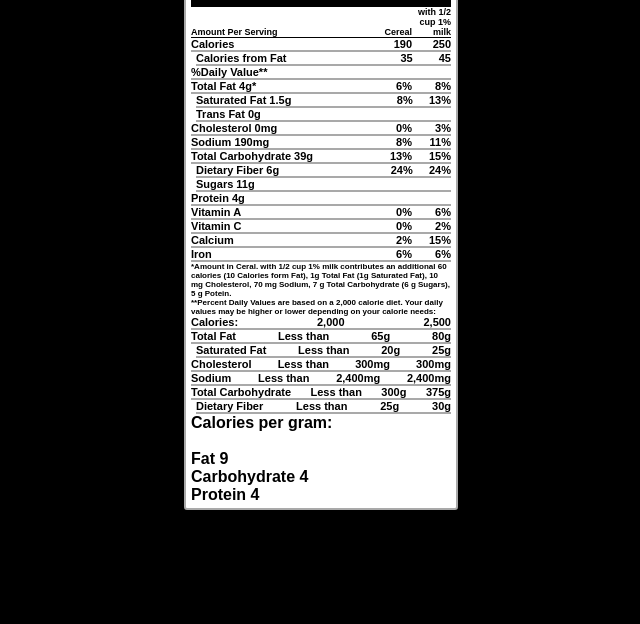
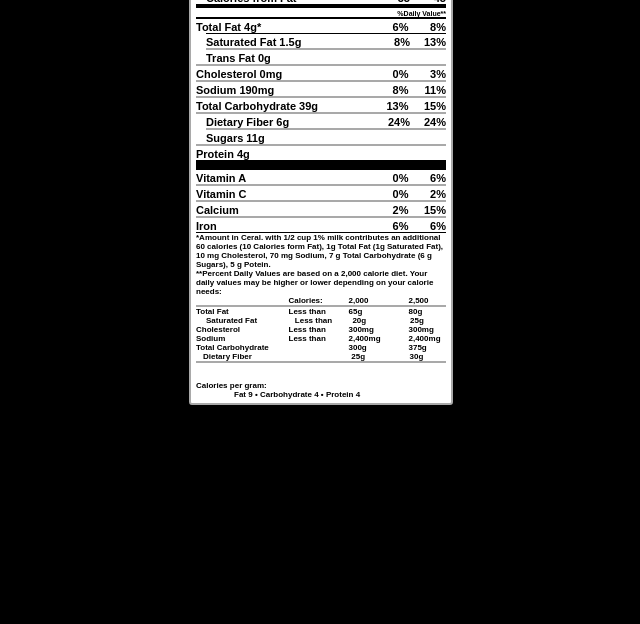
Before and after one commit to CherrySmejkal/FE17-CSS-DAY3-Smejkal-Giourtsevenis, a plain HTML site: page TGiourtsevenis/Intermediate exercises/Flexitarian/index.html in a window 1280 px wide. Shown: the part 176-800 px from the top of the page, without its empty margins (319-959 px from the left). Drawn offline with Linux system fonts and the light colour scheme.

Commit message:
(almost) completes intermediate exercise

```diff
--- a/TGiourtsevenis/Intermediate exercises/Flexitarian/css/style.css
+++ b/TGiourtsevenis/Intermediate exercises/Flexitarian/css/style.css
@@ -1,4 +1,4 @@
-*{
+* {
     margin: 0;
     padding: 0;
 }
@@ -6,40 +6,51 @@
 body {
     background-color: black;
     font-family: Arial, Helvetica, sans-serif;
-    font-weight:bold;
+    font-weight: bold;
 }
 
 header {
-    font-size: 22px;
     border-bottom: 10px solid black;
 }
 
-h1 {
+header h1 {
+    font-size: 28px;
     margin-bottom: 3px;
+}
+
+header div {
+    font-size: 11px;
 }
 
 p {
     font-size: 8px;
 }
 
+sup {
+    font-size: 15px;
+}
+
 .label {
     background-color: white;
-    width: 260px;
+    width: 250px;
     margin: auto;
-    margin-top: 100px;
+    margin-top: 45px;
     border: 2px solid darkgrey;
     padding: 0 5px;
     padding-bottom: 4px;
     border-radius: 3px;
 }
 
-.servings {
-    font-size: 13px;
-}
-
 .label-row {
     font-size: 11px;
     border-bottom: 2px solid darkgrey;
+    padding-top: 2px;
+    display: flex;
+    flex-wrap: wrap;
+    justify-content: space-between;
+}
+
+.label-rowb {
     display: flex;
     flex-wrap: wrap;
     justify-content: space-between;
@@ -53,11 +64,16 @@ p {
 .column-names {
     font-size: 9px;
     align-items: flex-end;
-    border-bottom: 1px solid black;
+    border-bottom: 2px solid black;
 }
 
 .category {
     flex-grow: 8;
+}
+
+.categoryb {
+    flex-grow: 3;
+    width: 10%;
 }
 
 .value {
@@ -68,12 +84,45 @@ p {
     text-align: right;
 }
 
+.middleb {
+    width: 15%;
+}
+
 .right {
     flex-grow: 0;
     width: 15%;
     text-align: right;
 }
 
+.rightb {
+    flex-grow: 0;
+    width: 15%;
+}
+
+.second-part div {
+    font-size: 8px;
+}
+
 .indent {
-    margin-left: 5px;
+    margin-left: 10px;
 }
+
+.bolder {
+    font-weight: bolder;
+}
+
+.indentb {
+    margin-left: 7px;
+}
+
+#daily {
+    flex-direction: row-reverse;
+    font-size: 7px;
+    font-weight: bolder;
+    border-top: 4px solid black;
+    border-bottom: 2px solid black;
+}
+
+#footer {
+    font-size: 8px;
+}
--- a/TGiourtsevenis/Intermediate exercises/Flexitarian/index.html
+++ b/TGiourtsevenis/Intermediate exercises/Flexitarian/index.html
@@ -11,8 +11,8 @@
     <section class="label">
       <header class="label-header">
         <h1>Nutrition Facts</h1>
-        <div class="servings">Serving Size 1 Cup (50g)</div>
-        <div class="servings">Servings Per Container 10</div>
+        <div>Serving Size 1 Cup (50g)</div>
+        <div>Servings Per Container 10</div>
       </header>
 
       <div class="label-row column-names">
@@ -21,50 +21,54 @@
         <div class="label-column value right">with 1/2 cup 1% milk</div>
       </div>
 
+      <div class="calories">
         <div class="label-row">
-        <div class="label-column category bold">Calories</div>
+          <div class="label-column category">Calories</div>
           <div class="label-column value middle">190</div>
           <div class="label-column value right">250</div>
         </div>
 
-      <div class="label-row indent">
+        <div class="label-row indent" style="border: none">
           <div class="label-column category">Calories from Fat</div>
           <div class="label-column value middle">35</div>
           <div class="label-column value right">45</div>
         </div>
+      </div>
 
-      <div class="label-row">%Daily Value**</div>
+      <div class="botb"></div>
 
-      <div class="label-row">
-        <div class="label-column category bold">Total Fat 4g*</div>
+      <div class="label-row" id="daily">%Daily Value**</div>
+
+      <div class="label-row" style="border: none;">
+        <div class="label-column category">Total Fat 4g*</div>
         <div class="label-column value middle">6%</div>
         <div class="label-column value right">8%</div>
       </div>
 
-      <div class="label-row indent">
+      <div class="label-row indent" style="border-top: 1px solid black;">
         <div class="label-column category">Saturated Fat 1.5g</div>
         <div class="label-column value middle">8%</div>
         <div class="label-column value right">13%</div>
       </div>
 
-      <div class="label-row indent">
+      <div class="label-row indent" style="border: none;">
         <div class="label-column category">Trans Fat 0g</div>
       </div>
 
-      <div class="label-row">
-        <div class="label-column category bold">Cholesterol 0mg</div>
+      <div class="label-row" style="border-top: 2px solid darkgray;">
+        <div class="label-column category">Cholesterol 0mg</div>
         <div class="label-column value middle">0%</div>
         <div class="label-column value right">3%</div>
       </div>
 
       <div class="label-row">
-        <div class="label-column category bold">Sodium 190mg</div>
+        <div class="label-column category">Sodium 190mg</div>
         <div class="label-column value middle">8%</div>
         <div class="label-column value right">11%</div>
       </div>
 
       <div class="label-row">
-        <div class="label-column category bold">Total Carbohydrate 39g</div>
+        <div class="label-column category">Total Carbohydrate 39g</div>
         <div class="label-column value middle">13%</div>
         <div class="label-column value right">15%</div>
       </div>
@@ -75,11 +79,11 @@
         <div class="label-column value right">24%</div>
       </div>
 
-      <div class="label-row indent">
+      <div class="label-row indent" style="border: none;">
         <div class="label-column category">Sugars 11g</div>
       </div>
 
-      <div class="label-row category bold">Protein 4g</div>
+      <div class="label-row category" style="border-top: 2px solid darkgray; border-bottom: 10px solid black;">Protein 4g</div>
 
       <div class="label-row">
         <div class="label-column category">Vitamin A</div>
@@ -99,7 +103,7 @@
         <div class="label-column value right">15%</div>
       </div>
 
-      <div class="label-row">
+      <div class="label-row" style="border-bottom: 1px solid black;">
         <div class="label-column category">Iron</div>
         <div class="label-column value middle">6%</div>
         <div class="label-column value right">6%</div>
@@ -119,60 +123,70 @@
       </div>
 
       <div class="second-part">
-        <div class="label-row">
-          <div class="label-column">Calories:</div>
-          <div class="label-column">2,000</div>
-          <div class="label-column">2,500</div>
+        <div class="label-rowb" style="border-bottom: 2px solid darkgray;">
+          <div class="label-column categoryb"></div>
+          <div class="label-column value middleb">Calories:</div>
+          <div class="label-column value middleb">2,000</div>
+          <div class="label-column value rightb">2,500</div>
         </div>
 
-        <div class="label-row">
-          <div class="label-column">Total Fat</div>
-          <div class="label-column">Less than</div>
-          <div class="label-column">65g</div>
-          <div class="label-column">80g</div>
+        <div class="label-rowb">
+          <div class="label-column categoryb">Total Fat</div>
+          <div class="label-column value middleb">Less than</div>
+          <div class="label-column value middleb">65g</div>
+          <div class="label-column value rightb">80g</div>
         </div>
 
-        <div class="label-row indent">
-          <div class="label-column">Saturated Fat</div>
-          <div class="label-column">Less than</div>
-          <div class="label-column">20g</div>
-          <div class="label-column">25g</div>
+        <div class="label-rowb indent">
+          <div class="label-column categoryb">Saturated Fat</div>
+          <div class="label-column value middleb">Less than</div>
+          <div class="label-column value middleb">20g</div>
+          <div class="label-column value rightb">25g</div>
         </div>
 
-        <div class="label-row">
-          <div class="label-column">Cholesterol</div>
-          <div class="label-column">Less than</div>
-          <div class="label-column">300mg</div>
-          <div class="label-column">300mg</div>
+        <div class="label-rowb">
+          <div class="label-column categoryb">Cholesterol</div>
+          <div class="label-column value middleb">Less than</div>
+          <div class="label-column value middleb">300mg</div>
+          <div class="label-column value rightb">300mg</div>
         </div>
 
-        <div class="label-row">
-          <div class="label-column">Sodium</div>
-          <div class="label-column">Less than</div>
-          <div class="label-column">2,400mg</div>
-          <div class="label-column">2,400mg</div>
+        <div class="label-rowb">
+          <div class="label-column categoryb">Sodium</div>
+          <div class="label-column value middleb">Less than</div>
+          <div class="label-column value middleb">2,400mg</div>
+          <div class="label-column value rightb">2,400mg</div>
         </div>
 
-        <div class="label-row">
-          <div class="label-column">Total Carbohydrate</div>
-          <div class="label-column">Less than</div>
-          <div class="label-column">300g</div>
-          <div class="label-column">375g</div>
+        <div class="label-rowb">
+          <div class="label-column categoryb">Total Carbohydrate</div>
+          <div class="label-column value middleb"></div>
+          <div class="label-column value middleb">300g</div>
+          <div class="label-column value rightb">375g</div>
         </div>
 
-        <div class="label-row indent">
-          <div class="label-column">Dietary Fiber</div>
-          <div class="label-column">Less than</div>
-          <div class="label-column">25g</div>
-          <div class="label-column">30g</div>
-        </div>
+        <div class="label-rowb indentb">
+          <div class="label-column categoryb">Dietary Fiber</div>
+          <div class="label-column value middleb"></div>
+          <div class="label-column value middleb">25g</div>
+          <div class="label-column value rightb">30g</div>
         </div>
 
+        <div style="border-bottom: 2px solid darkgray";></div>
+
+        <br>
+
+        <footer id="footer">
           <div>Calories per gram:</div>
-      <br />
-      <div>Fat 9</div>
-      <div>Carbohydrate 4</div>
-      <div>Protein 4</div>
+          <div style="margin-left: 38px;">
+            <span>Fat 9 &#8226;</span>
+            <span>Carbohydrate 4 &#8226;</span>
+            <span>Protein 4</span>
+          </div>
+
+          </div>
+        </footer>
+
     </section>
   </body>
 </html>
```
Lines whose indentation alone changed are shown as unchanged.
